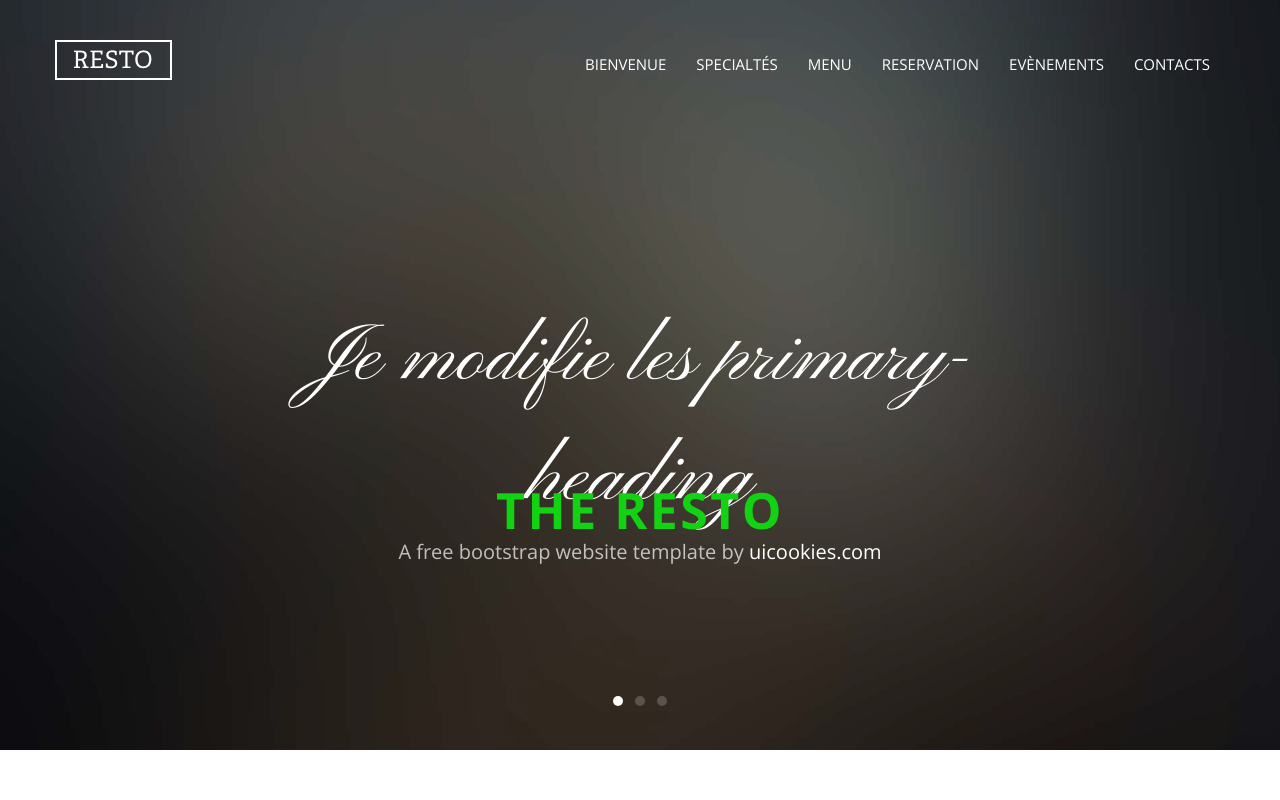
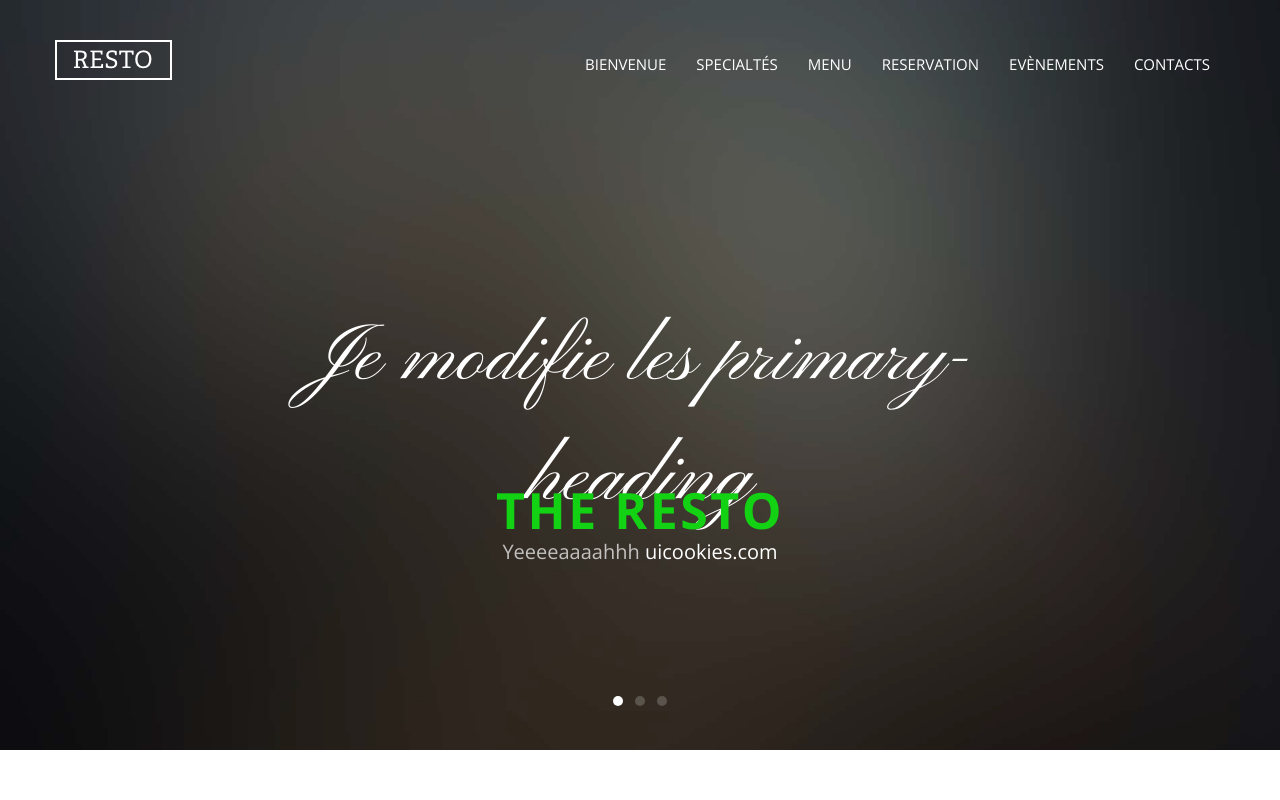
Before and after one commit to KevinKen237/Resto, a website: page index.html in a window 1280 px wide. Shown: the top 800 px of the page. Drawn offline with nearby package versions, Linux system fonts and the light colour scheme; files whose address does not match are found by name.

Commit message:
change something

```diff
--- a/index.html
+++ b/index.html
@@ -54,7 +54,7 @@
                 <div class="probootstrap-slider-text text-center probootstrap-animate probootstrap-heading">
                   <h1 class="primary-heading">Je modifie les primary-heading</h1>
                   <h3 class="secondary-heading">The Resto</h3>
-                  <p class="sub-heading">A free bootstrap website template by <a href="https://uicookies.com">uicookies.com</a></p>
+                  <p class="sub-heading">Yeeeeaaaahhh <a href="https://uicookies.com">uicookies.com</a></p>
                 </div>
               </div>
             </div>
@@ -67,7 +67,7 @@
                 <div class="probootstrap-slider-text text-center probootstrap-animate probootstrap-heading">
                   <h1 class="primary-heading">Ouah ouah oauh</h1>
                   <h3 class="secondary-heading">With Us</h3>
-                  <p class="sub-heading">A free bootstrap website template by <a href="https://uicookies.com">uicookies.com</a></p>
+                  <p class="sub-heading">Ooohhhh Yeeeeaaaahhh <a href="https://uicookies.com">uicookies.com</a></p>
                 </div>
               </div>
             </div>
@@ -81,7 +81,7 @@
                 <div class="probootstrap-slider-text text-center probootstrap-animate probootstrap-heading">
                   <h1 class="primary-heading">babar</h1>
                   <h3 class="secondary-heading">auieauie</h3>
-                  <p class="sub-heading">A free bootstrap website template by <a href="https://uicookies.com">uicookies.com</a></p>
+                  <p class="sub-heading">Ouuupppssss<a href="https://uicookies.com">uicookies.com</a></p>
                 </div>
               </div>
             </div>
```
